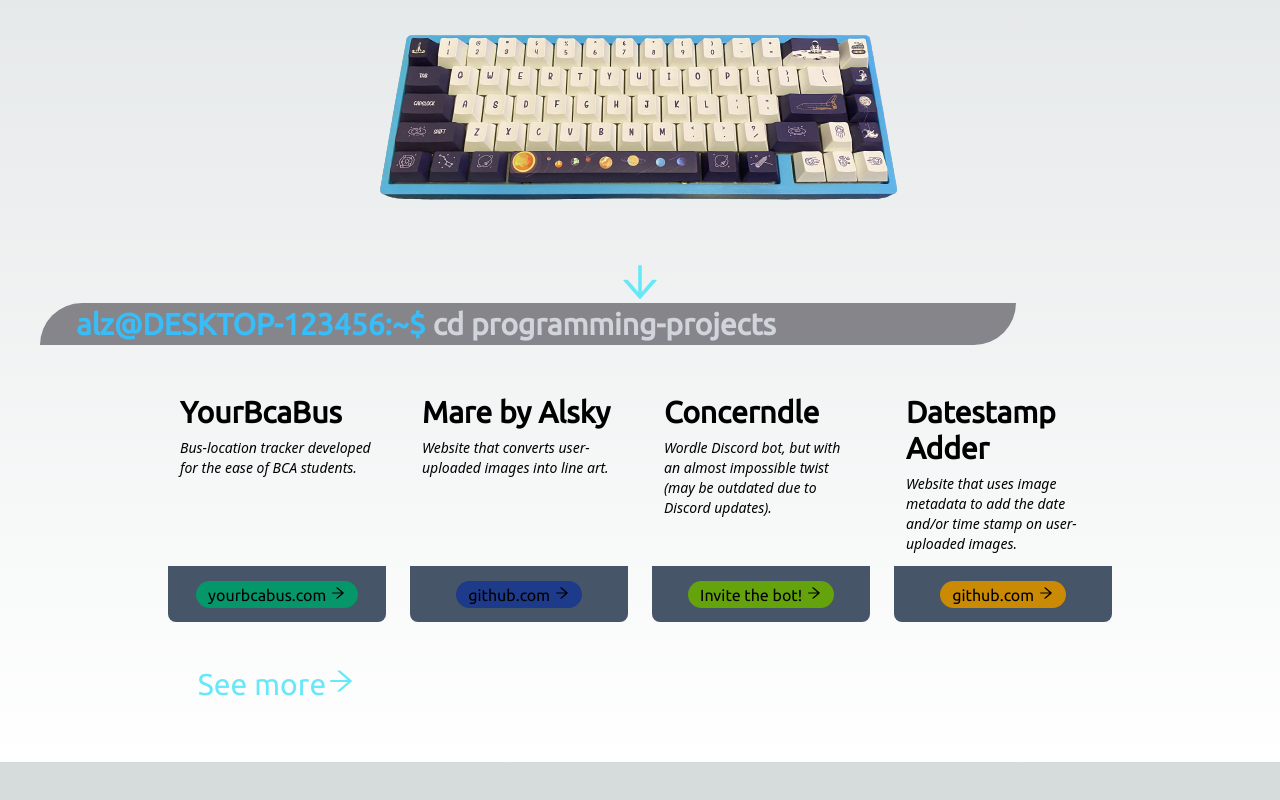
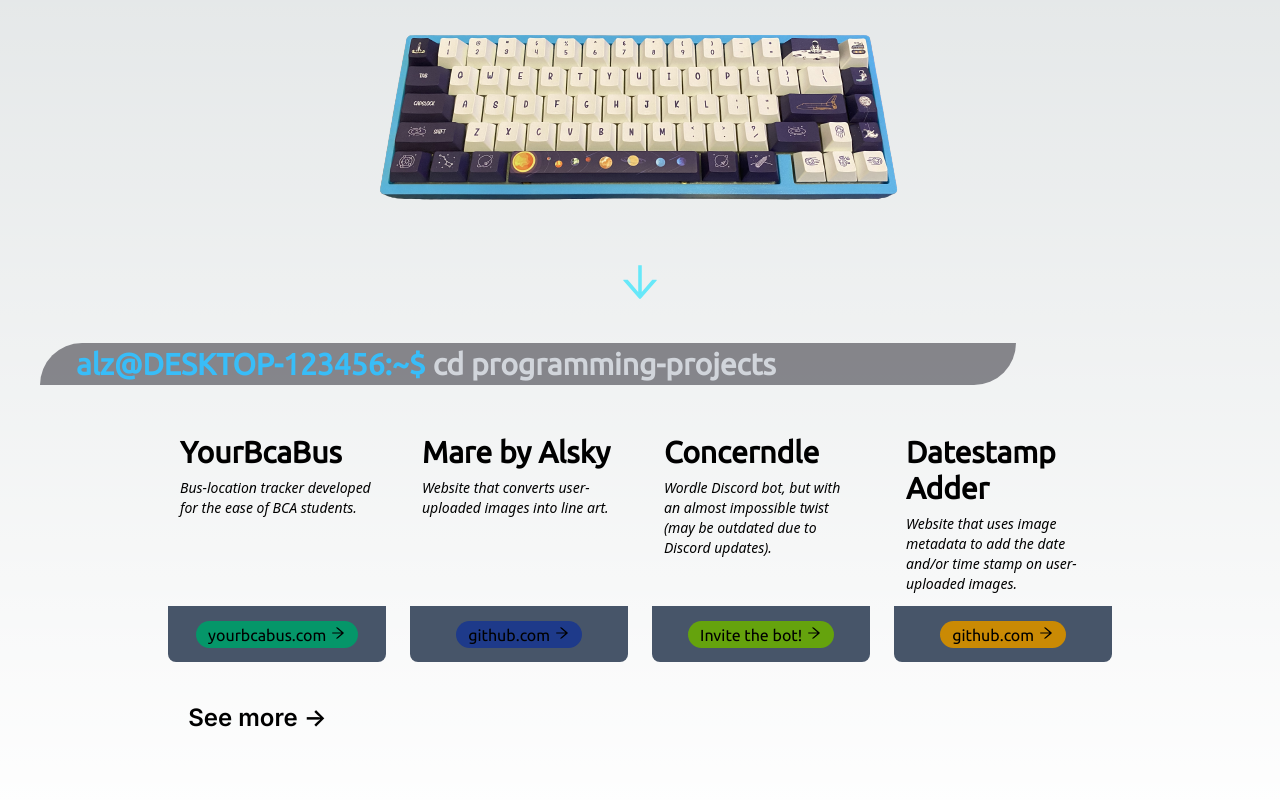
Before and after one commit to azhang45/alz, a Next.js app in the folder alz-website/: page / in a window 1280 px wide. Shown: the part 500-1300 px from the top of the page. Before the commit the page ends 1262 px from the top, so only its background shows below. Built offline with nearby package versions, Linux system fonts and the light colour scheme.

Commit message:
made see more arrow have lil animation

```diff
--- a/alz-website/src/pages/index.js
+++ b/alz-website/src/pages/index.js
@@ -7,10 +7,10 @@
 //import keyboard from 'C:/Users/alice/OneDrive/personal-projects/alz/alz-website/public/keyboard.png';
 import keyboard from 'public/keyboard.png';
 import ybb from 'public/ybb2.png';
-// import { Inter } from '@next/font/google'
-// import styles from '@/styles/Home.module.css'
+import { Inter } from '@next/font/google'
+import styles from '@/styles/Home.module.css'
 import {useRef} from 'react';
-// const inter = Inter({ subsets: ['latin'] })
+const inter = Inter({ subsets: ['latin'] })
 
 export default function Home() {
   const ref = useRef(null);
@@ -78,7 +78,7 @@
 
         </section>
 
-        <section>
+        <section className='py-10'>
           <div>
             <h3 ref={ref} className='text-3xl font-ubuntu bg-zinc-700 px-9 py-1 pr-60 bg-opacity-60
               text-left rounded-br-full rounded-tl-full text-gray-300' style={{display: "inline"}}>
@@ -174,8 +174,14 @@
                 </div>
               </article>
 
-              <a className=' text-3xl font-ubuntu py-5 text-cyan-300 flex justify-center'>
-                See more <AiOutlineArrowRight />
+              <a href="https://www.youtube.com/watch?v=dQw4w9WgXcQ"
+                className={styles.card}
+                target="_blank"
+                rel="noopener noreferrer"
+              >
+                <h2 className={inter.className}>
+                  See more <span>-&gt;</span>
+                </h2>
               </a>
 
             </div>
```
